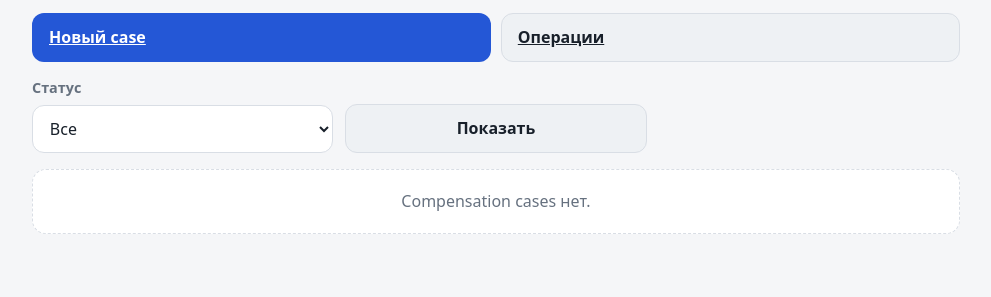
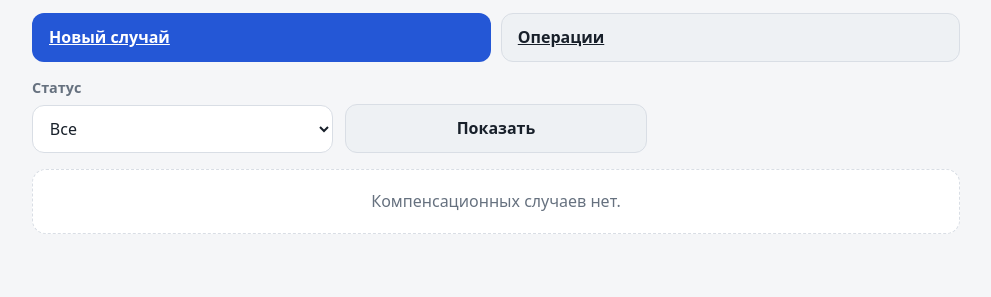
Before and after one commit to undel-gh/Ice-school-schedule, a Django app: page /manager/compensation/ in a window 1280 px wide. Shown: the part 139-436 px from the top of the page, without its empty margins (144-1135 px from the left). Run offline with Django 5.2, Linux system fonts and the light colour scheme; the visitor is signed in with stand-in values (Sample User, id 1); data that the repository does not hold is empty.

Commit message:
Translate compensation list copy

```diff
--- a/templates/subscriptions/manager_compensation_cases.html
+++ b/templates/subscriptions/manager_compensation_cases.html
@@ -3,7 +3,7 @@
 {% block content %}
 <header class="page-header"><h1>Компенсации пропусков</h1></header>
 <div class="action-row manager-actions">
-  <a class="btn btn-primary" href="{% url 'subscriptions:manager_compensation_case_create' %}">Новый case</a>
+  <a class="btn btn-primary" href="{% url 'subscriptions:manager_compensation_case_create' %}">Новый случай</a>
   <a class="btn btn-secondary" href="{% url 'subscriptions:manager_operations' %}">Операции</a>
 </div>
 <form class="filter-form" method="get">
@@ -17,9 +17,9 @@
       <div><h2><a href="{% url 'subscriptions:manager_compensation_case_detail' case.id %}">{{ case.student.display_name }}</a></h2><p class="lesson-card__meta">{{ case.source_lesson.starts_at|date:"d.m.Y H:i" }} · {{ case.source_lesson.lesson_type.name }}</p></div>
       <span class="badge">{{ case.get_status_display }}</span>
     </div>
-    <p>{{ case.get_absence_reason_display }} · eligibility: {{ case.get_eligibility_status_display }}</p>
+    <p>{{ case.get_absence_reason_display }} · право на компенсацию: {{ case.get_eligibility_status_display }}</p>
     <p class="lesson-card__meta">{{ case.policy_name_snapshot }} v{{ case.policy_version_snapshot }}</p>
   </article>
-{% empty %}<div class="empty-state">Compensation cases нет.</div>{% endfor %}
+{% empty %}<div class="empty-state">Компенсационных случаев нет.</div>{% endfor %}
 </div>
 {% endblock %}
```
